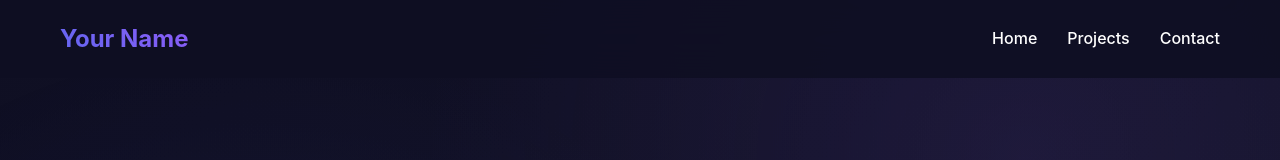
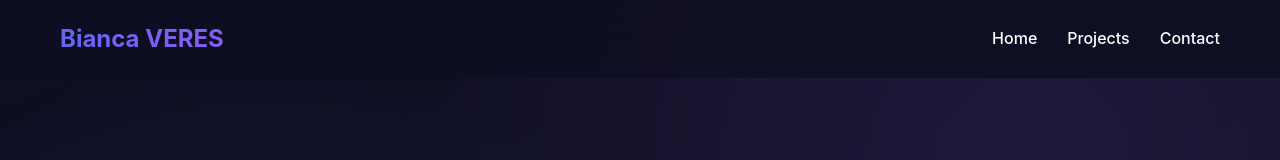
Before and after one commit to veresbianca/veresbianca.github.io, a plain HTML site: page index.html in a window 1280 px wide. Shown: the top 160 px of the page. Drawn offline with Linux system fonts and the light colour scheme.

Commit message:
Update index.html

```diff
--- a/index.html
+++ b/index.html
@@ -384,7 +384,7 @@
     <nav id="navbar">
         <div class="container">
             <div class="nav-content">
-                <div class="logo">Your Name</div>
+                <div class="logo">Bianca VERES</div>
                 <ul class="nav-links">
                     <li><a href="#home">Home</a></li>
                     <li><a href="#projects">Projects</a></li>
```
